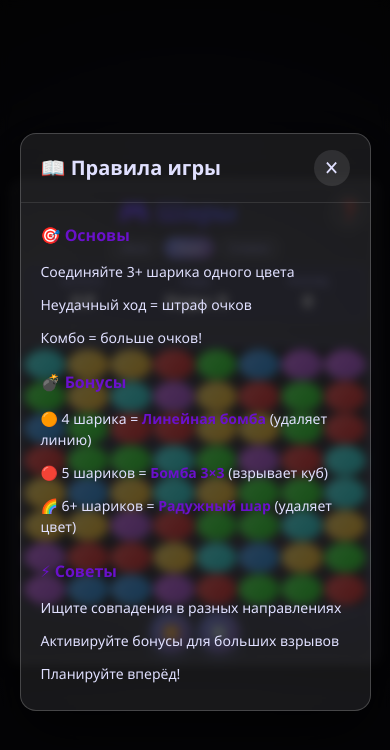
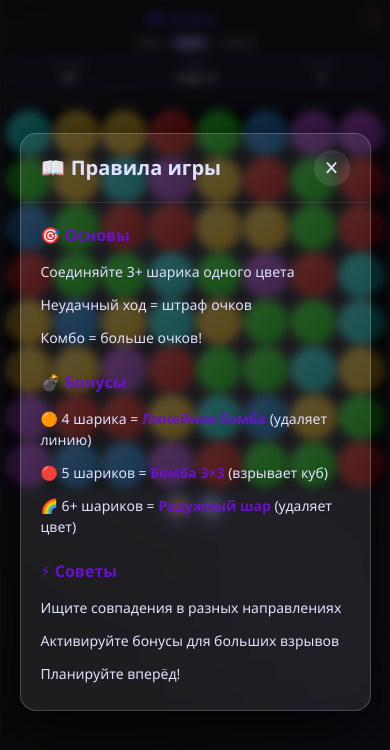
Before and after one commit to VadimMinaev/match3-game, a website: page index.html in a window 390 px wide. Drawn offline with Linux system fonts and the light colour scheme.

Commit message:
Размеры элементов уменьшены

```diff
--- a/index.html
+++ b/index.html
@@ -10,7 +10,7 @@
   <meta name="theme-color" content="#0a0a0d" />
   <meta name="apple-mobile-web-app-title" content="Шары" />
   <title>Шары - игра для Сашули</title>
-  <link rel="stylesheet" href="style.css?v=9" />
+  <link rel="stylesheet" href="style.css?v=10" />
 </head>
 <body>
   <div class="game-container">
@@ -85,6 +85,6 @@
     </div>
   </div>
 
-  <script src="game.js?v=9"></script>
+  <script src="game.js?v=10"></script>
 </body>
 </html>
--- a/style.css
+++ b/style.css
@@ -15,17 +15,18 @@
   --accent: #ffd700;
 }
 
+/* Мобильная версия - приоритет */
 @media (max-width: 768px) {
   :root {
     --gap-size: 2px;
-    --board-size: min(95vw, 360px);
+    --board-size: min(95vw, 100dvh);
   }
 }
 
 @media (max-width: 480px) {
   :root {
     --gap-size: 1px;
-    --board-size: 92vw;
+    --board-size: min(98vw, 100dvh);
   }
 }
 
@@ -45,19 +46,29 @@
   font-family: 'Segoe UI', Tahoma, Geneva, Verdana, sans-serif;
   background: #0a0a0d;
   background-image: radial-gradient(circle at center, #1a1a2e 0%, #0a0a0d 100%);
+  display: -webkit-box;
   display: flex;
+  -webkit-box-pack: center;
+  -ms-flex-pack: center;
   justify-content: center;
+  -webkit-box-align: center;
+  -ms-flex-align: center;
   align-items: center;
   padding: 0;
+  margin: 0;
   line-height: 1.5;
   color: var(--text-primary);
   overflow-x: hidden;
+  -webkit-box-sizing: border-box;
+  box-sizing: border-box;
 }
 
-@media (min-width: 768px) {
+/* Мобильные - на весь экран */
+@media (max-width: 768px) {
   body {
-    max-width: 520px;
-    margin: 0 auto;
+    display: block;
+    height: 100dvh;
+    overflow: hidden;
   }
 }
 
@@ -92,7 +103,8 @@
   justify-content: flex-start;
 }
 
-@media (min-width: 768px) {
+/* Desktop version */
+@media (min-width: 769px) {
   .game-container {
     max-height: 95vh;
   }
@@ -119,7 +131,7 @@
 
 /* Header */
 .game-header {
-  margin-bottom: 6px;
+  margin-bottom: 4px;
   -webkit-flex-shrink: 0;
   flex-shrink: 0;
 }
@@ -133,11 +145,11 @@
   -webkit-box-align: center;
   -ms-flex-align: center;
   align-items: center;
-  margin-bottom: 6px;
+  margin-bottom: 4px;
 }
 
 .game-header h1 {
-  font-size: 24px;
+  font-size: 18px;
   margin: 0;
   background: linear-gradient(45deg, #6a11cb 0%, #2575fc 100%);
   -webkit-background-clip: text;
@@ -152,13 +164,13 @@
 }
 
 .rules-btn {
-  width: 36px;
-  height: 36px;
+  width: 28px;
+  height: 28px;
   border-radius: 50%;
   border: 1px solid rgba(255, 255, 255, 0.2);
   background: rgba(255, 255, 255, 0.05);
   color: var(--text-primary);
-  font-size: 18px;
+  font-size: 14px;
   cursor: pointer;
   -webkit-transition: all 0.2s ease;
   transition: all 0.2s ease;
@@ -184,13 +196,13 @@
 }
 
 .diff-btn {
-  padding: 4px 10px;
+  padding: 3px 8px;
   border: 1px solid rgba(255, 255, 255, 0.2);
   background: rgba(255, 255, 255, 0.05);
   color: var(--text-secondary);
-  border-radius: 20px;
+  border-radius: 16px;
   cursor: pointer;
-  font-size: 11px;
+  font-size: 10px;
   -webkit-transition: all 0.2s ease;
   transition: all 0.2s ease;
   -webkit-appearance: none;
@@ -217,7 +229,7 @@
   justify-content: space-around;
   background: rgba(30, 30, 60, 0.7);
   border-radius: 8px;
-  padding: 6px;
+  padding: 4px;
   margin-bottom: 4px;
   -webkit-backdrop-filter: blur(5px);
   backdrop-filter: blur(5px);
@@ -240,14 +252,14 @@
 }
 
 .stat-label {
-  font-size: 9px;
+  font-size: 8px;
   color: var(--text-secondary);
   text-transform: uppercase;
   letter-spacing: 0.5px;
 }
 
 .stat-value {
-  font-size: 14px;
+  font-size: 12px;
   font-weight: bold;
   color: #fff;
   text-shadow: 0 0 10px rgba(255, 255, 255, 0.3);
@@ -255,14 +267,14 @@
 
 /* Combo */
 .combo-container {
-  height: 20px;
+  height: 16px;
   margin-bottom: 2px;
   -webkit-flex-shrink: 0;
   flex-shrink: 0;
 }
 
 .combo-text {
-  font-size: 16px;
+  font-size: 14px;
   font-weight: bold;
   color: var(--accent);
   text-shadow: 0 0 15px rgba(255, 215, 0, 0.8);
@@ -486,14 +498,14 @@
 }
 
 .control-btn {
-  width: 40px;
-  height: 40px;
+  width: 32px;
+  height: 32px;
   border: none;
   background: var(--primary-gradient);
   color: white;
   border-radius: 50%;
   cursor: pointer;
-  font-size: 18px;
+  font-size: 16px;
   font-weight: 600;
   -webkit-transition: -webkit-transform 0.2s ease, box-shadow 0.2s ease;
   transition: -webkit-transform 0.2s ease, box-shadow 0.2s ease;
@@ -955,42 +967,78 @@
   }
 }
 
-/* Responsive */
+/* Responsive - мобильные сначала */
 @media (max-width: 768px) {
+  body {
+    padding: 0;
+    margin: 0;
+  }
+
   .game-container {
-    max-width: 95vw;
-    padding: 12px;
+    max-width: 100vw;
+    padding: 4px;
+    border-radius: 0;
+    box-shadow: none;
+    height: 100dvh;
+    max-height: 100dvh;
+    justify-content: flex-start;
   }
 
   .game-header h1 {
-    font-size: 26px;
+    font-size: 16px;
+  }
+
+  .rules-btn {
+    width: 26px;
+    height: 26px;
+    font-size: 12px;
+  }
+
+  .diff-btn {
+    padding: 2px 6px;
+    font-size: 9px;
   }
 
   .stat-value {
-    font-size: 18px;
+    font-size: 11px;
+  }
+
+  .stat-label {
+    font-size: 7px;
   }
 
   .control-btn {
-    padding: 8px 16px;
-    font-size: 13px;
+    width: 30px;
+    height: 30px;
+    font-size: 14px;
   }
 
   .game-board {
-    max-height: calc(95vw - 120px);
+    max-height: calc(100dvh - 140px);
+    margin-bottom: 4px;
   }
 }
 
 @media (max-width: 480px) {
   .stats-bar {
-    padding: 8px;
+    padding: 3px;
+    gap: 2px;
   }
 
   .stat-label {
+    font-size: 7px;
+  }
+
+  .stat-value {
     font-size: 10px;
   }
 
-  .stat-value {
-    font-size: 16px;
+  .combo-container {
+    height: 14px;
+  }
+
+  .combo-text {
+    font-size: 12px;
   }
 
   .game-rules {
@@ -1003,9 +1051,69 @@
     bottom: 10px;
     -webkit-transform: none;
     transform: none;
+    padding: 12px 16px;
+    font-size: 12px;
   }
 
   .game-board {
-    max-height: calc(92vw - 100px);
+    max-height: calc(100dvh - 130px);
+  }
+
+  .controls {
+    gap: 6px;
+  }
+
+  .control-btn {
+    width: 28px;
+    height: 28px;
   }
 }
+
+/* Desktop - большие экраны */
+@media (min-width: 769px) {
+  body {
+    max-width: 520px;
+    margin: 0 auto;
+  }
+
+  .game-container {
+    max-height: 95vh;
+  }
+
+  .game-header h1 {
+    font-size: 24px;
+  }
+
+  .rules-btn {
+    width: 36px;
+    height: 36px;
+    font-size: 18px;
+  }
+
+  .diff-btn {
+    padding: 4px 10px;
+    font-size: 11px;
+  }
+
+  .stat-label {
+    font-size: 9px;
+  }
+
+  .stat-value {
+    font-size: 14px;
+  }
+
+  .combo-text {
+    font-size: 16px;
+  }
+
+  .control-btn {
+    width: 40px;
+    height: 40px;
+    font-size: 18px;
+  }
+
+  .game-board {
+    max-height: none;
+  }
+}
```
